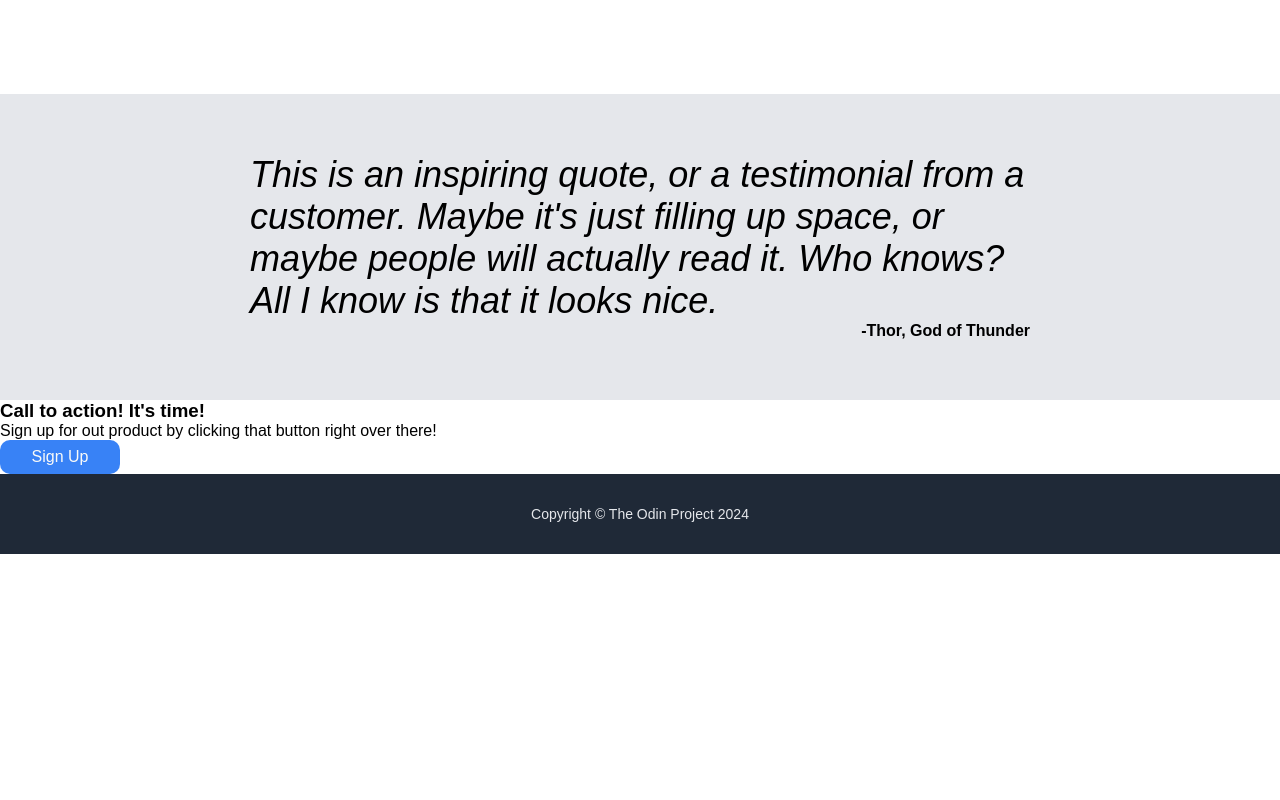
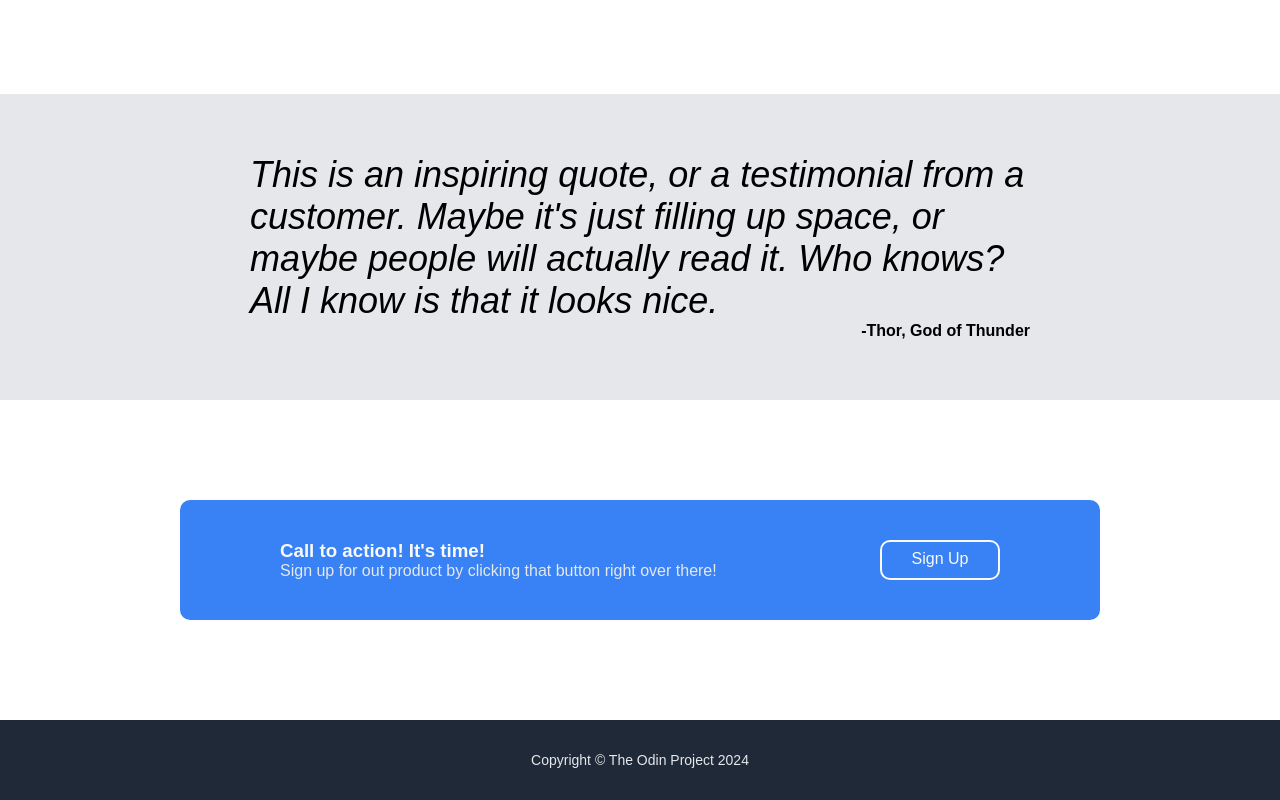
Before and after one commit to victorzottmann/css-landing-page, a plain HTML site: page index.html in a window 1280 px wide. Shown: the part 882-1682 px from the top of the page. Before the commit the page ends 1436 px from the top, so only its background shows below. Drawn offline with Linux system fonts and the light colour scheme.

Commit message:
add base style to action section

```diff
--- a/index.html
+++ b/index.html
@@ -68,10 +68,12 @@
     </section>
 
     <section class="action">
-      <h3 class="action__title">Call to action! It's time!</h3>
-      <p class="action__text">
-        Sign up for out product by clicking that button right over there!
-      </p>
+      <div class="action__container">
+        <h3 class="action__title">Call to action! It's time!</h3>
+        <p class="action__text">
+          Sign up for out product by clicking that button right over there!
+        </p>
+      </div>
       <a href="#" class="btn btn--action">Sign Up</a>
     </section>
   </main>
--- a/style.css
+++ b/style.css
@@ -150,6 +150,34 @@ body {
   font-weight: 700;
 }
 
+/* Action Section */
+
+.action {
+  background-color: var(--clr-blue-primary);
+  margin: 100px 180px;
+  padding: 40px 100px;
+  display: flex;
+  justify-content: space-between;
+  border-radius: 10px;
+}
+
+.action__container {
+  display: flex;
+  flex-direction: column;
+}
+
+.action__title {
+  color: var(--clr-white);
+}
+
+.action__text {
+  color: var(--clr-gray);
+}
+
+.btn--action {
+  border: 2px solid var(--clr-white);
+}
+
 /* Footer */
 
 .footer {
```
